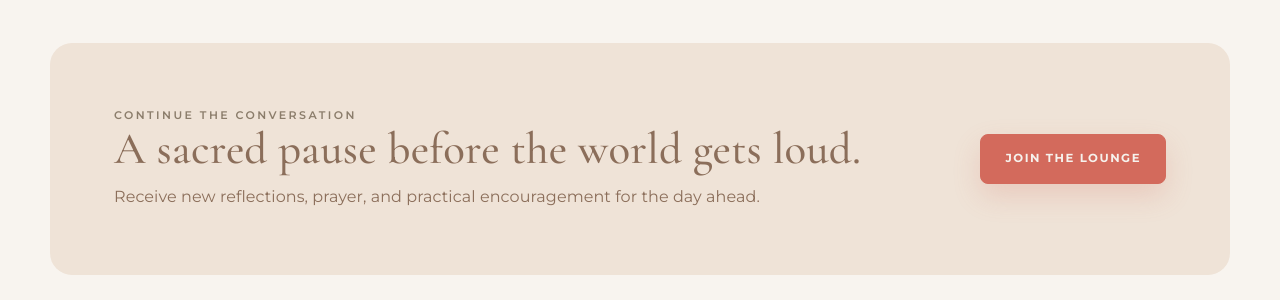
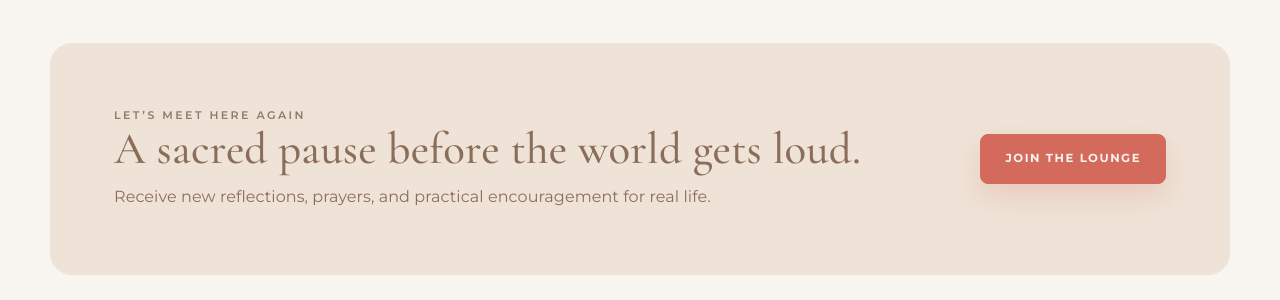
Before and after one commit to jeffthomasiii/latte-lounge-poc, a Jekyll site: the page built from docs/_posts/2026-05-28-when-your-mind-wakes-up-anxious.md, in a window 1280 px wide and 900 px high, scrolled down 1815 px. Shown: the part 152-452 px from the top of the window. Built offline with Jekyll 4.4.1, drawn with Linux system fonts in a browser that asks for light colours; some of the changed text lies outside the part shown.

Commit message:
Polish reflection post messaging

```diff
--- a/docs/_layouts/post.html
+++ b/docs/_layouts/post.html
@@ -37,9 +37,9 @@ layout: default
   <footer class="editorial-post-footer">
     <div class="container editorial-newsletter-panel">
       <div>
-        <p class="ll-section-label">Continue the conversation</p>
+        <p class="ll-section-label">Let’s meet here again</p>
         <h2>A sacred pause before the world gets loud.</h2>
-        <p>Receive new reflections, prayer, and practical encouragement for the day ahead.</p>
+        <p>Receive new reflections, prayers, and practical encouragement for real life.</p>
       </div>
       <a class="button primary" href="{{ '/subscribe/' | relative_url }}">Join the Lounge</a>
     </div>
```
Also changed, not shown: other parts of docs/_layouts/post.html (+1 -1 lines).
